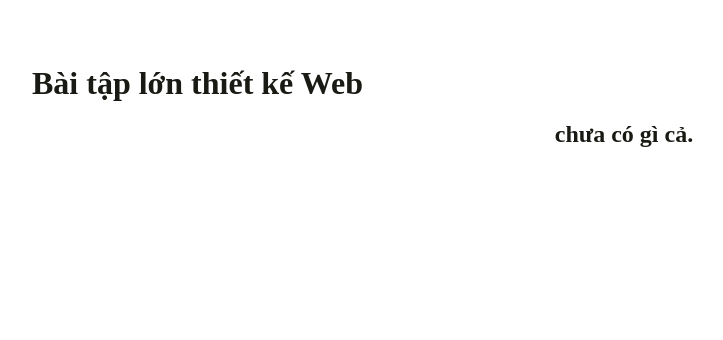
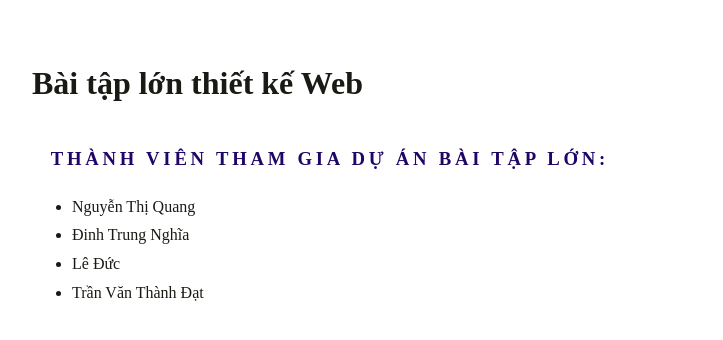
Before and after one commit to isDuzzLee/Quangguyn.github.io, a plain HTML site: page index.html in a window 1280 px wide. Shown: the whole page, without its empty margins (16-739 px from the left). Drawn offline with Linux system fonts and the light colour scheme.

Commit message:
thêm danh sách thành viên
mục đích để test xem commit thẳng được không

```diff
--- a/index.html
+++ b/index.html
@@ -9,8 +9,14 @@
   <body>
     <main>
       <h1>Bài tập lớn thiết kế Web</h1>
-
-      <h2>chưa có gì cả.</h2>
+      <h2></h2>
+      <h3>Thành viên tham gia dự án bài tập lớn:</h3>
+      <ul>
+        <li>Nguyễn Thị Quang</li>
+        <li>Đinh Trung Nghĩa</li>
+        <li>Lê Đức</li>
+        <li>Trần Văn Thành Đạt</li>
+      </ul>
     </main>
   </body>
 </html>
```
